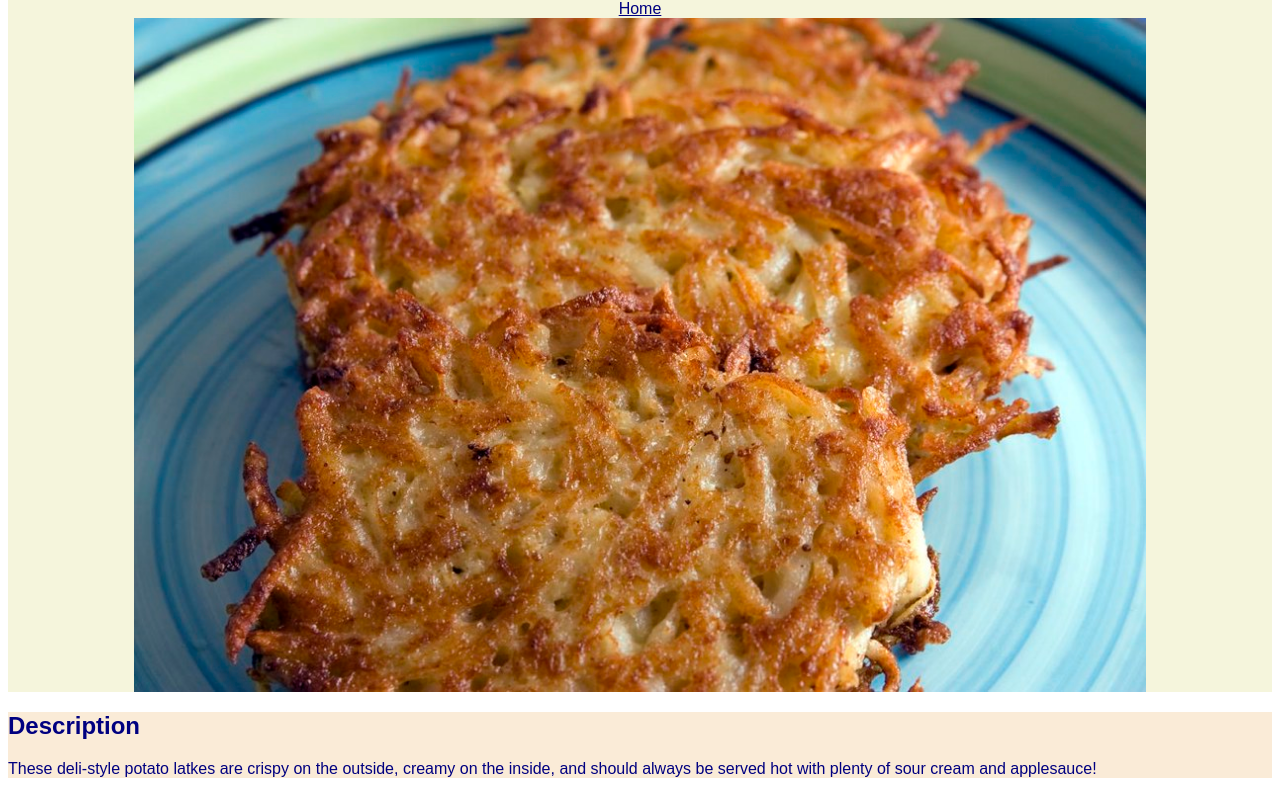
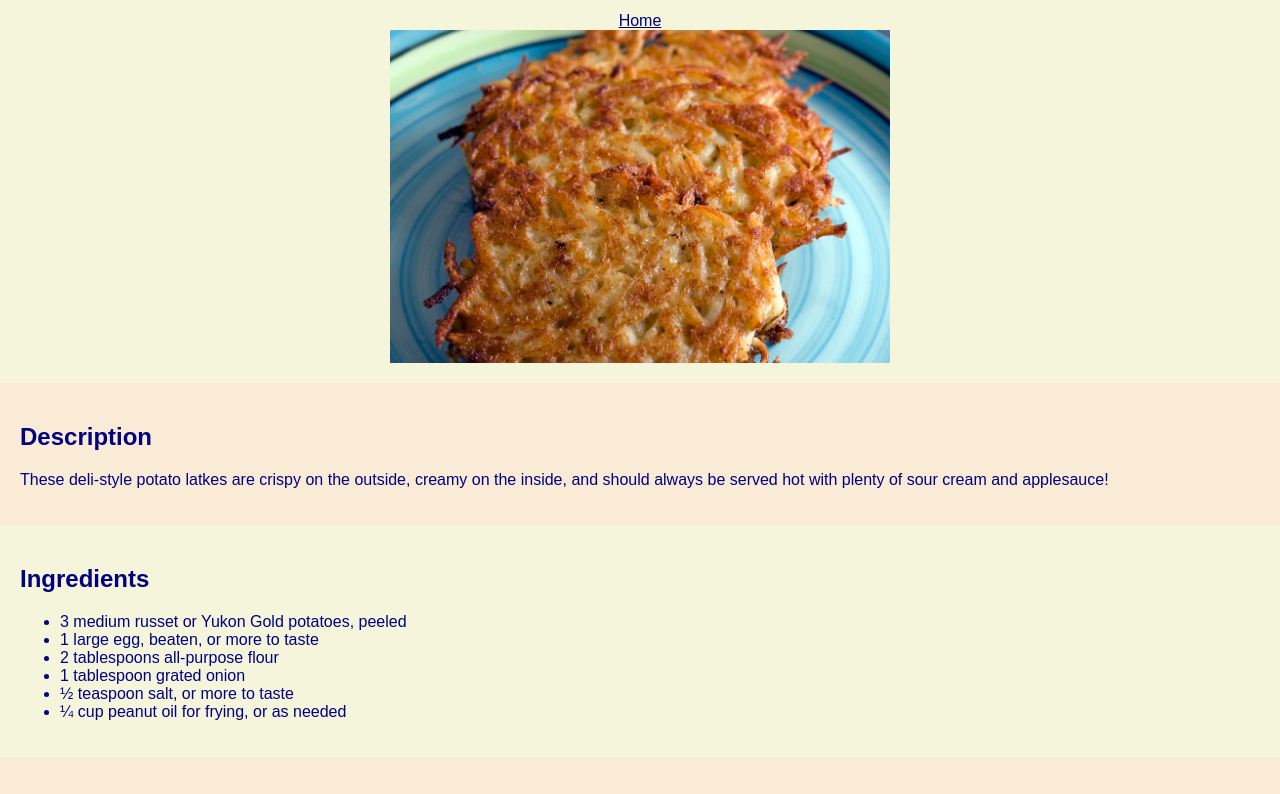
Before and after one commit to VexAve/odin-recipes, a plain HTML site: page recipes/potato-latkes.html in a window 1280 px wide. Shown: the part 88-882 px from the top of the page. Drawn offline with Linux system fonts and the light colour scheme.

Commit message:
Fix margin on divs

```diff
--- a/styles.css
+++ b/styles.css
@@ -2,6 +2,11 @@
     font-family: Arial, Helvetica, sans-serif;
     color: navy;
     box-sizing: border-box;
+}
+
+body {
+    background-color: antiquewhite;
+    margin: 0;
 }
 
 h1 {
@@ -16,12 +21,13 @@ h1 {
 
 img {
     display: block;
-    max-width: 80%;
+    width: 80%;
+    max-width: 500px;
     object-fit: contain;
 }
 
 div {
-    /* padding: 20px; */
+    padding: 20px;
 }
 
 div:nth-child(odd) {
```
